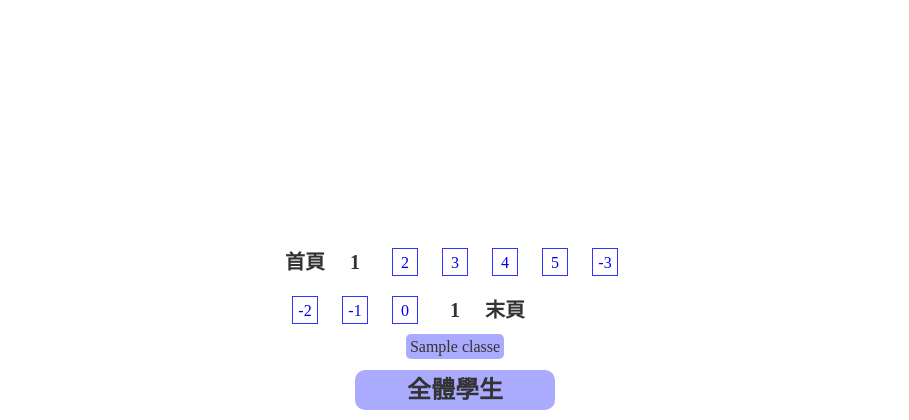
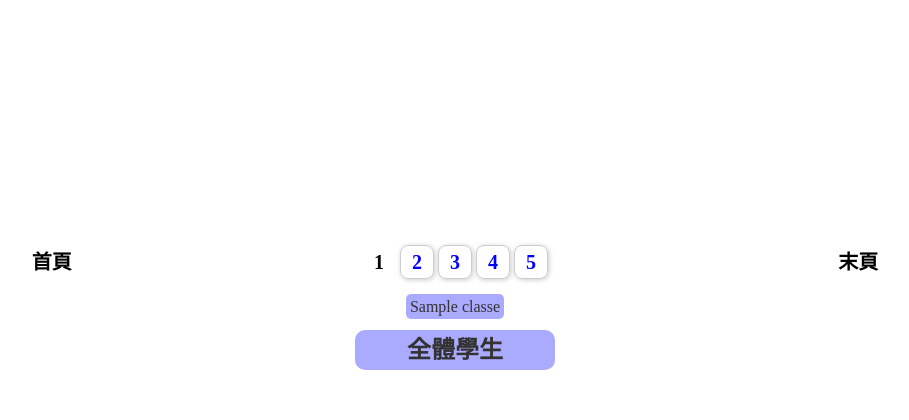
Before and after one commit to mokshayang/student, a PHP site: page /index.php in a window 1280 px wide. Shown: the part 407-827 px from the top of the page, without its empty margins (185-1094 px from the left). After the commit the page ends 777 px from the top, so only its background shows below. Run offline with PHP 8.4, Linux system fonts and the light colour scheme; tables that the repository leaves empty or names only in its code hold one stand-in row (values such as "Sample post").

Commit message:
分頁預覽完成

```diff
--- a/css/style.css
+++ b/css/style.css
@@ -71,11 +71,12 @@ nav a:hover{
     font-weight: bold;
 }
 
-.pages {
-    width: 350px; ;
+/* .pages {
+    width: 480px;
     margin: auto;
     display: grid;
-    grid-template-columns:repeat(7, 1fr);
+    grid-auto-columns: 1fr;
+    grid-auto-flow: column;
     justify-items: center;
     text-align: center;
     align-items: center;
@@ -95,9 +96,9 @@ nav a:hover{
     margin-top: 20px;
     text-align: center;
 
-}
+} */
 
-.pages div {
+/* .pages div {
     width: 40px;
     height: 28px;
     line-height: 28px;
@@ -112,7 +113,7 @@ nav a:hover{
     text-decoration: underline;
     color: red;
     font-weight: bold;
-}
+} */
 .pages .fe{
     width: 60px;
 }
--- a/index.php
+++ b/index.php
@@ -18,7 +18,51 @@ include_once("api/connect.php");
     <link rel="stylesheet" href="css/style.css">
     <title>學生管理系統</title>
     <style>
+        .pages {
+            text-align: center;
+        }
 
+        .pages {
+            font-size: 20px;
+            font-weight: bolder;
+            margin: 1rem auto;
+            display: flex;
+            justify-content: space-between;
+            width: 68%;
+        }
+
+        .pages a {
+            display: inline-flex;
+            justify-content: center;
+            align-items: center;
+            text-decoration: none;
+            border: 1px solid #ccc;
+            box-shadow: 1px 1px 5px #ccc;
+            text-align: center;
+            width: 34px;
+            height: 34px;
+            border-radius: 8px;
+            margin: 0 2px;
+            color: #00f;
+        }
+        .pages div{
+           padding: 0 12px;
+            height: 34px;
+            line-height: 36px;
+            text-align: center;
+        }
+
+        .pages a.noshow {
+            border: 0px solid #eee;
+            box-shadow: initial;
+        }
+
+        a.now {
+            color: #000;
+            font-weight: 800;
+            border:none;
+            box-shadow:none;
+        }
     </style>
 </head>
 
@@ -69,16 +113,13 @@ include_once("api/connect.php");
             $pages = ceil($total / $div); //總頁數;
             $now = (isset($_GET['page'])) ? $_GET['page'] : 1; //當前頁數
             $star = ($now - 1) * $div; //dbDate為0開始 開始撈的比數
-
             $sql = $sql . "LIMIT $star,$div";
-
             $rows = $pdo->query($sql)->fetchAll(PDO::FETCH_ASSOC);
-
             foreach ($rows as $row) {
-                if(isset($_GET['code'])){
-                    $url="<a href=api/del_student.php?id={$row['id']}&page={$now}&code={$_GET['code']} onclick=\"return del()\">刪除</a>";
-                }else{
-                    $url="<a href=api/del_student.php?id={$row['id']}&page={$now} onclick=\"return del()\">刪除</a>";
+                if (isset($_GET['code'])) {
+                    $url = "<a href=api/del_student.php?id={$row['id']}&page={$now}&code={$_GET['code']} onclick=\"return del()\">刪除</a>";
+                } else {
+                    $url = "<a href=api/del_student.php?id={$row['id']}&page={$now} onclick=\"return del()\">刪除</a>";
                 }
                 $age = round((strtotime('now') - strtotime($row['birthday'])) / (60 * 60 * 24 * 365), 1);
                 echo "<div class='studentDate'>";
@@ -93,90 +134,181 @@ include_once("api/connect.php");
                 echo    "</div>";
                 echo "</div>";
             }
-            echo "</div>";
-
-
             //$now  當前頁面;
             //$pages 總頁數;
-            $showPage = 5; //要秀出分頁數量;
-            //isset ( class_student`.`class_code`='{$_GET['code']}' )
-            //以班級為單位的分頁預覽，因為$_GET['code']存在，這邊的$pages會以班級為單位
-            if (isset($_GET['code'])) {
-                echo "<div class='pages'>";
-                echo "<div></div>";
-                for ($i = 1; $i <= $pages; $i++) {
-                    if ($i == $now) {
-                        echo "<div> ";
-                        echo $i;
-                        echo "</div>";
-                    } else {
-                        echo "<a href='?page=$i&code={$_GET['code']}'> ";
-                        echo $i;
-                        echo " </a>";
-                    }
-                }
-                echo "</div>";
-            }
-            echo "</div>";
-            //!!!isset ( class_student`.`class_code`='{$_GET['code']}' )
-            //全體學生的分頁預覽
-            echo "<div class='pages'>";
+            ?>
+        </div>
+        <div class='pages'>
+
+            <?php
+            //首頁
+
             if (!isset($_GET['code'])) {
                 if ($now == 1) {
-                    echo "<div >";
+                    echo "<div class='now'>";
                     echo "首頁";
                     echo "</div>";
                 } else {
                     echo "<a href=?page=1 class='fe'>首頁</a>";
                 }
-                if ($now <= ceil($showPage / 2)) {
-                    for ($i = 1; $i <= $showPage; $i++) {
-                        if ($i == $now) {
-                            echo "<div class='selectA'>";
-                            echo $i;
+            }else{
+                if ($now == 1) {
+                    echo "<div class='now'>";
+                    echo "首頁";
                     echo "</div>";
                 } else {
-                            echo "<a href='?page=$i'>";
+                    echo "<a href=?page=1&code={$_GET['code']} class='fe'>首頁</a>";
+                }
+            }
+            ?>
+            <div>
+                <?php
+                //上一頁
+                //當前頁碼-1,可是不能小於0,最小是1,如果是0,不顯示
+                $prev = $now - 1;
+                if ($now - 1 >= 1) {
+                    if (isset($_GET['code'])) {
+                        echo "<a href='?page=$prev&code={$_GET['code']}'>";
+                        echo "&lt;";
+                        echo "</a>";
+                    } else {
+                        echo "<a href='?page=$prev'>";
+                        echo "&lt;";
+                        echo "</a>";
+                    }
+                } else {
+                    echo "<a class='noshow'>&nbsp;</a>";
+                }
+                ?>
+                <?php
+                //顯示第一頁
+                // if ($now >= 4) {
+                //     if (isset($_GET['code'])) {
+                //         echo "<a href='?page=1&code={$_GET['code']}'> ";
+                //         echo "1 ";
+                //         echo " </a>...";
+                //     } else {
+                //         echo "<a href='?page=1'> ";
+                //         echo "1 ";
+                //         echo " </a>...";
+                //     }
+                // }
+                ?>
+                <?php
+                //頁碼區
+                //只顯示前後四個頁碼
+                if(!isset($_GET['code'])){
+                if ($now >= 3 && $now <= ($pages - 2)) {  //判斷頁碼在>=3 及小於最後兩頁的狀況
+                    $startPage = $now - 2;
+                } else if ($now - 2 < 3) { //判斷頁碼在1,2頁的狀況
+                    $startPage = 1;
+                } else {  //判斷頁碼在最後兩頁的狀況
+                    $startPage = $pages - 4;
+                }
+                }else{
+                    $startPage = 1;
+                }
+                if(!isset($_GET['code'])){
+                for ($i = $startPage; $i <= ($startPage + 4); $i++) {
+                    $nowPage = ($i == $now) ? 'now' : '';
+                    if (isset($_GET['code'])) {
+                        echo "<a href='?page=$i&code={$_GET['code']}' class='$nowPage'> ";
                         echo $i;
-                            echo "</a>";
+                        echo " </a>";
+                    } else {
+                        echo "<a href='?page=$i' class='$nowPage'> ";
+                        echo $i;
+                        echo " </a>";
+                    }
+                }
+            }else{
+                for ($i = $startPage; $i <= $pages; $i++) {
+                    $nowPage = ($i == $now) ? 'now' : '';
+                    if (isset($_GET['code'])) {
+                        echo "<a href='?page=$i&code={$_GET['code']}' class='$nowPage'> ";
+                        echo $i;
+                        echo " </a>";
+                    } else {
+                        echo "<a href='?page=$i' class='$nowPage'> ";
+                        echo $i;
+                        echo " </a>";
                     }
                 }
             }
-                if (($now > ceil($showPage / 2)) && ($now < ($pages - ceil($showPage / 2)))) {
-                    for ($i = $now - (ceil($showPage / 2) - 1); $i < $now + ceil($showPage / 2); $i++) {
-                        if ($i == $now) {
-                            echo "<div >";
+                //全部頁碼顯示
+                /*
+                for ($i = 1; $i <= $pages; $i++) {
+                    $nowPage = ($i == $now) ? 'now' : '';
+                    if (isset($_GET['code'])) {
+                        echo "<a href='?page=$i&code={$_GET['code']}' class='$nowPage'> ";
                         echo $i;
-                            echo "</div>";
+                        echo " </a>";
                     } else {
-                            echo "<a href='?page=$i'>";
+
+                        echo "<a href='?page=$i' class='$nowPage'> ";
                         echo $i;
-                            echo "</a>";
+                        echo " </a>";
                     }
                 }
+                */
+                ?>
+                <?php
+                //顯示第最後一頁
+                // if ($now <= ($pages - 3)) {
+                //     if (isset($_GET['code'])) {
+                //         echo "...<a href='?page=$pages&code={$_GET['code']}'> ";
+                //         echo "$pages";
+                //         echo " </a>";
+                //     } else {
+                //         echo "...<a href='?page=$pages'> ";
+                //         echo "$pages";
+                //         echo " </a>";
+                //     }
+                // }
+                ?>
+                <?php
+                //下一頁
+                //當前頁碼+1,可是不能超過總頁數,最大是總頁數,如果超過總頁數,不顯示
+                if (($now + 1) <= $pages) {
+                    $next = $now + 1;
+                    if (isset($_GET['code'])) {
+                        echo "<a href='?page=$next&code={$_GET['code']}'> ";
+                        echo "&gt; ";
+                        echo " </a>";
+                    } else {
+                        echo "<a href='?page=$next'> ";
+                        echo "&gt; ";
+                        echo " </a>";
                     }
-                if ($now >= ($pages - ceil($showPage / 2))) {
-                    for ($i = ($pages - $showPage + 1); $i <= $pages; $i++) {
-                        if ($i == $now) {
-                            echo "<div >";
-                            echo $i;
-                            echo "</div>";
                 } else {
-                            echo "<a href='?page=$i'>";
-                            echo $i;
-                            echo "</a>";
+                    echo "<a class='noshow'>&nbsp;</a>";
                 }
-                    }
-                }
+
+                ?>
+            </div>
+            <?php
+            //末頁
+            if (!isset($_GET['code'])) {
                 if ($now == $pages) {
-                    echo "<div >";
+                    echo "<div class='now'>";
                     echo "末頁";
                     echo "</div>";
                 } else {
-                    echo "<a href=?page=" . $pages . " class='fe'>末頁</a>";
+                    echo "<a href=?page=$pages class='fe'>末頁</a>";
+                }
+            }else{
+                if ($now == $pages) {
+                    echo "<div class='now'>";
+                    echo "末頁";
+                    echo "</div>";
+                } else {
+                    echo "<a href=?page=$pages&code={$_GET['code']} class='fe'>末頁</a>";
                 }
             }
-            echo "</div>";
+            ?>
+        </div>
+        <?php
+
         ?>
             <!-- 班級 GET code -->
             <!-- $_GET['code'] 來自 `classes`.`code` -->
@@ -231,10 +363,10 @@ include_once("api/connect.php");
         <script>
             function del() {
                 if (confirm("確定刪除嗎 ? ")) {
-                        if(prompt("請輸入 DELETE","DELETE")=="DELETE") {
+                    if (prompt("請輸入 DELETE", "DELETE") == "DELETE") {
                         alert("刪除成功");
                         return true;
-                        }else{
+                    } else {
                         alert("動作錯誤，取消刪除 !")
                         return false;
                     }
```
Also changed, not shown: pages.php (added, +81 -0 lines). Lines whose indentation alone changed are shown as unchanged.
